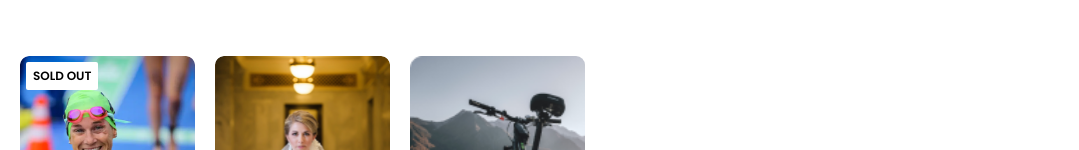
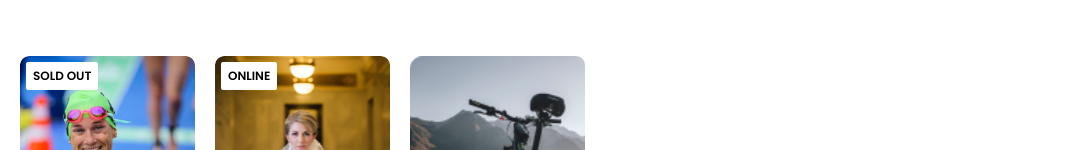
Before and after one commit to Anuth96/React, a React (Vite) app in the folder Scrimba-LearnReactForFreeCourse/React-AirBnb-Clone/: page / in a window 1280 px wide. Shown: the part 650-800 px from the top of the page, without its empty margins (0-1079 px from the left). Built offline with nearby package versions, Linux system fonts and the light colour scheme.

Commit message:
Created conditional for badgeText for SOLDOUT/ONLINE

```diff
--- a/Scrimba-LearnReactForFreeCourse/React-AirBnb-Clone/src/App.jsx
+++ b/Scrimba-LearnReactForFreeCourse/React-AirBnb-Clone/src/App.jsx
@@ -19,6 +19,7 @@
       title={item.title}
       price={item.price}
       openSpots={item.openSpots}
+      location={item.location}
     />
     )
   })
--- a/Scrimba-LearnReactForFreeCourse/React-AirBnb-Clone/src/components/card.jsx
+++ b/Scrimba-LearnReactForFreeCourse/React-AirBnb-Clone/src/components/card.jsx
@@ -1,10 +1,15 @@
 import React from "react"
 
 export default function Card(props) {
-  console.log(props);
+  let badgeText
+  if (props.openSpots === 0) {
+    badgeText = "SOLD OUT"
+  } else if (props.location === "Online") {
+    badgeText = "ONLINE"
+  }
     return (
         <div className="card">
-            {props.openSpots === 0 && <div className="card--badge">SOLD OUT</div>}
+            {badgeText && <div className="card--badge">{badgeText}</div>}
             <img src={`src/assets/${props.img}`} className="card-image" />
             <div className="card-stats">
                 <img src="src/assets/rating-star.png" className="card-star" />
```
